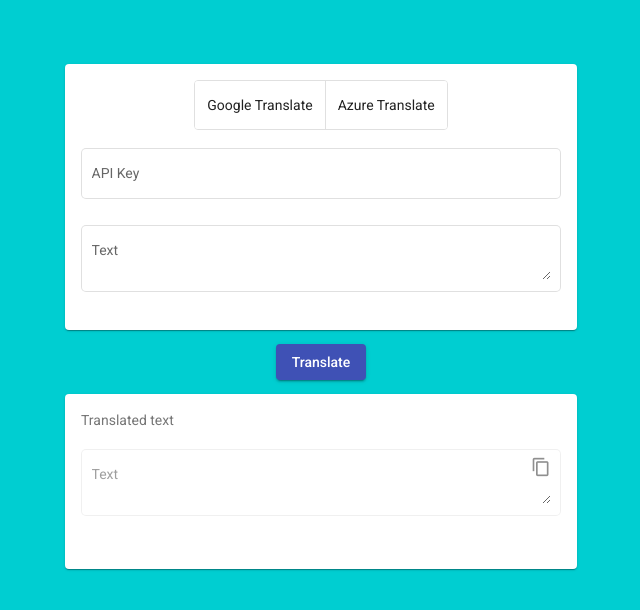
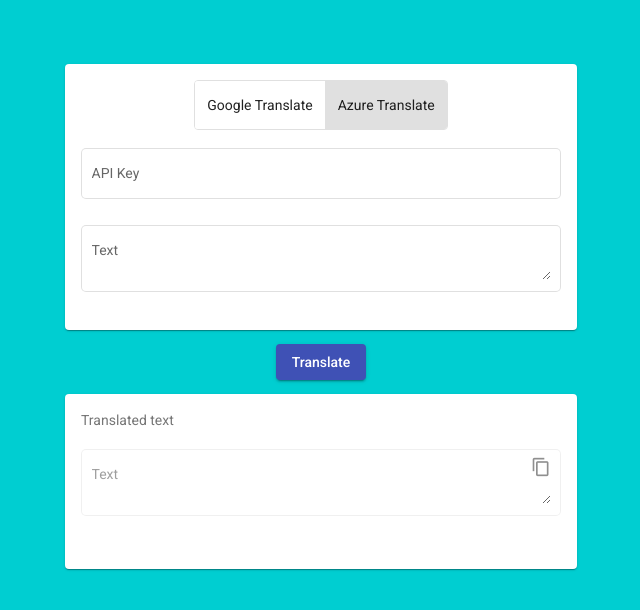
Before and after one commit to fpradomacat/translator, an Angular app: page / in a window 1280 px wide. Shown: the top 610 px of the page, without its empty margins (319-959 px from the left). Built offline with nearby package versions, Linux system fonts and the light colour scheme.

Commit message:
* translation engine selector

```diff
--- a/src/app/app.module.ts
+++ b/src/app/app.module.ts
@@ -12,6 +12,7 @@
 import { MatButtonModule } from "@angular/material/button";
 import { MatIconModule } from "@angular/material/icon";
 import { MatCardModule } from "@angular/material/card";
+import { FormsModule } from "@angular/forms";
 
 @NgModule({
   declarations: [
@@ -27,7 +28,8 @@
     MatInputModule,
     MatButtonModule,
     MatIconModule,
-    MatCardModule
+    MatCardModule,
+    FormsModule
   ],
   providers: [],
   bootstrap: [AppComponent]
--- a/src/app/translator/translator.component.html
+++ b/src/app/translator/translator.component.html
@@ -1,9 +1,10 @@
 <div class="container">
   <mat-card>
     <div class="translation-engine-select">
-      <mat-button-toggle-group name="translationEngine" aria-label="Translate engine">
-        <mat-button-toggle value="googleTranslate">Google Translate</mat-button-toggle>
-        <mat-button-toggle value="azureTranslate">Azure Translate</mat-button-toggle>
+      <mat-button-toggle-group [(ngModel)]="translationEngine"
+                               name="translationEngine" aria-label="Translate engine">
+        <mat-button-toggle value="google">Google Translate</mat-button-toggle>
+        <mat-button-toggle value="azure">Azure Translate</mat-button-toggle>
       </mat-button-toggle-group>
     </div>
 
--- a/src/app/translator/translator.component.ts
+++ b/src/app/translator/translator.component.ts
@@ -7,6 +7,7 @@
   styleUrls: ['./translator.component.less']
 })
 export class TranslatorComponent implements OnInit {
+  translationEngine: string = "azure";
 
   constructor() { }
 
```
